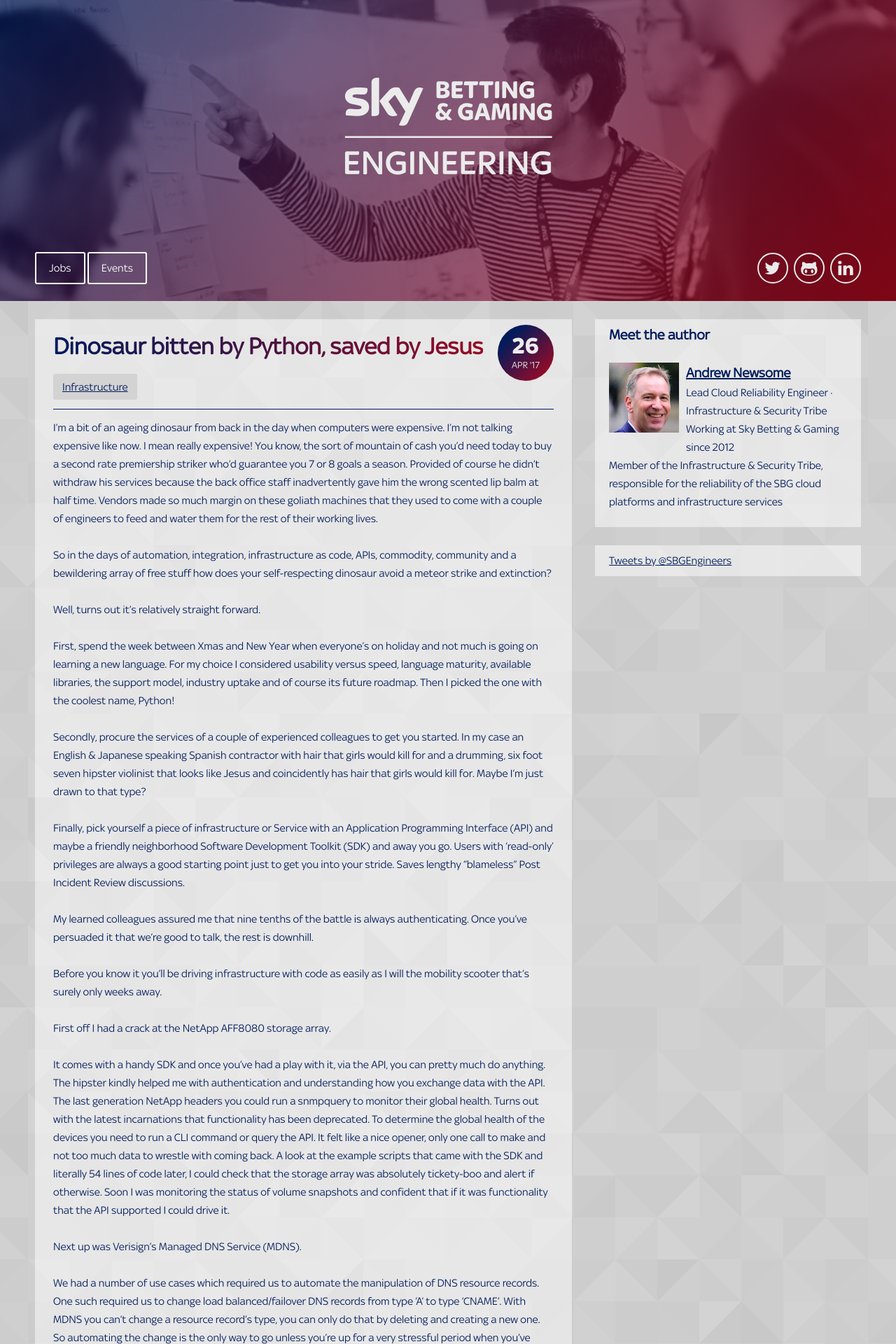
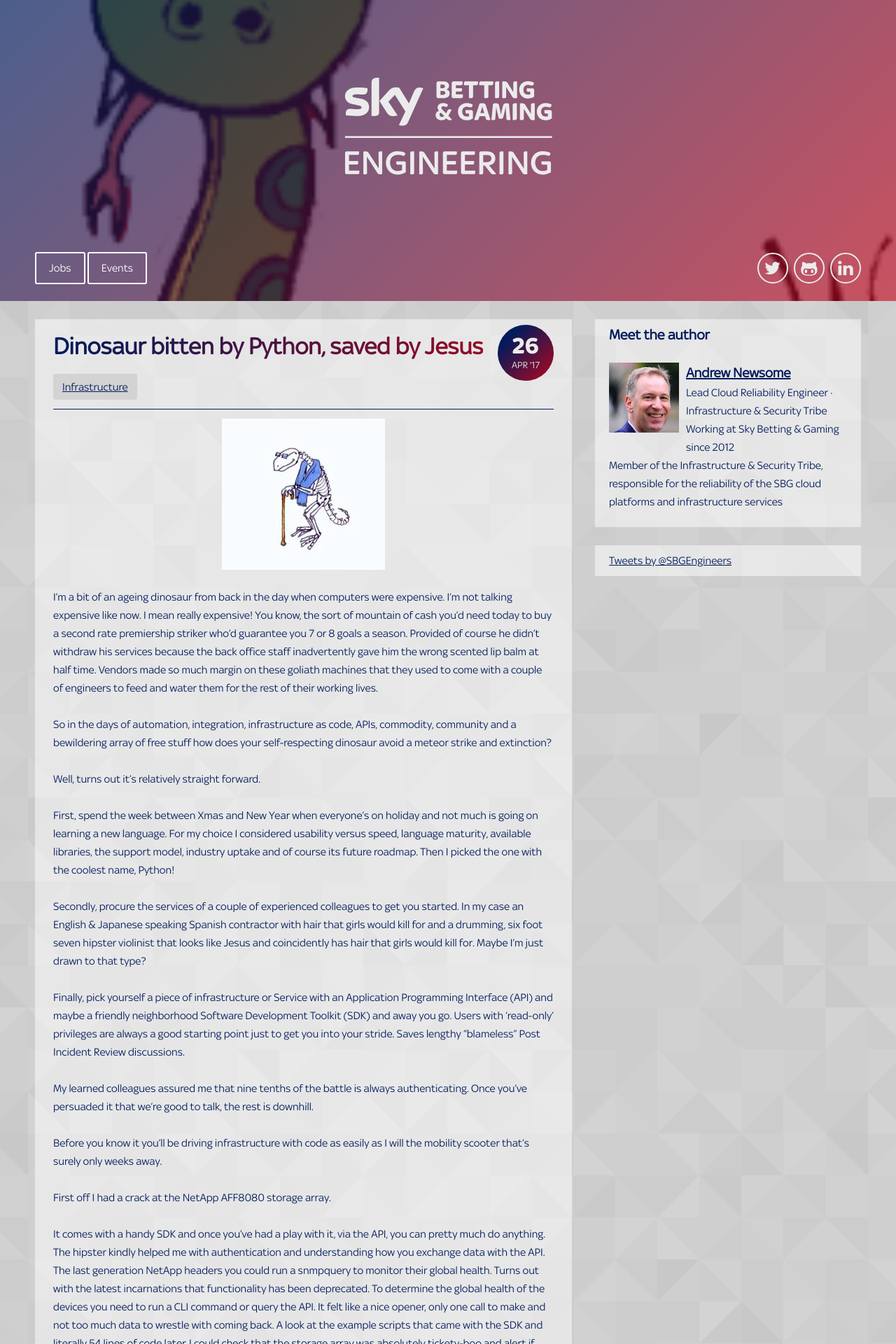
Before and after one commit to skybet/skybet.github.io, a Jekyll site: the page built from _posts/2017-04-26-dinosaur-python.md, in a window 1280 px wide. Shown: the top 1920 px of the page at 70% size. Built offline with Jekyll 4.4.1, drawn with Linux system fonts in a browser that asks for light colours; nearby versions of some CDN libraries; some web fonts are replaced; comment, search, counter and statistics services are not loaded.

Commit message:
dinosaur updated images

```diff
--- a/_posts/2017-04-26-dinosaur-python.md
+++ b/_posts/2017-04-26-dinosaur-python.md
@@ -4,9 +4,12 @@
 date:       2017-04-26 16:00
 summary:    Turns out driving Infrastructure with code via APIs isn't that scary after all for your ageing engineer, it's actually fun!
 author:     andrew_newsome
+image:      python.png
 category:   Infrastructure
 tags:       API, automation, MDNS, python
 ---
+
+![Aging Dinosaur](/images/dinosaur.jpg)
 
 I'm a bit of an ageing dinosaur from back in the day when computers were expensive. I'm not talking expensive like now. I mean really expensive! You know, the sort of mountain of cash you'd need today to buy a second rate premiership striker who'd guarantee you 7 or 8 goals a season. Provided of course he didn't withdraw his services because the back office staff inadvertently gave him the wrong scented lip balm at half time. Vendors made so much margin on these goliath machines that they used to come with a couple of engineers to feed and water them for the rest of their working lives.
 
```
Also changed, not shown: images/dinosaur.jpg (added), images/python.png (added).
